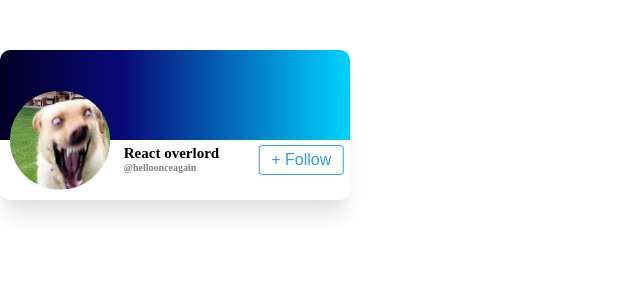
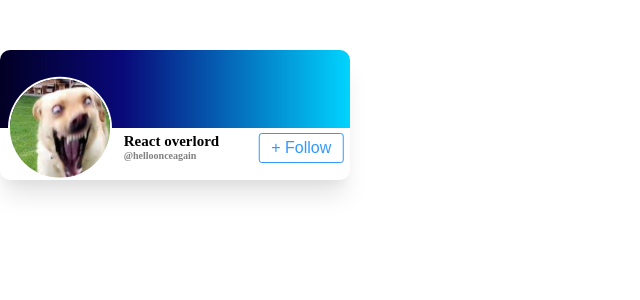
Before and after one commit to Riofalk/Forms, a React (Create React App) app: page /profile in a window 1280 px wide. Shown: the top 300 px of the page, without its empty margins (0-640 px from the left). Built offline with nearby package versions, Linux system fonts and the light colour scheme.

Commit message:
Box shaddow for mini profile added

```diff
--- a/src/components/miniProfile/miniProfile.css
+++ b/src/components/miniProfile/miniProfile.css
@@ -3,13 +3,14 @@
     display: flex;
     flex-direction: column;
     border-radius: 10px;
-    height: 150px;
+    height: 130px;
     width: 350px;
     background-color: white;
     margin: 50px 0 50px 0;
 }
 
 .profileBackground {
+
     background: linear-gradient(90deg, rgba(2,0,36,1) 0%, rgba(9,9,121,1) 35%, rgba(7,43,144,1) 46%, rgba(5,99,181,1) 64%, rgba(0,212,255,1) 100%);
     width: 100%;
     height: 60%;
@@ -17,6 +18,7 @@
 }
 
 .profileImg {
+    box-shadow: white 0px 0px 0px 2px;
     width: 100px;
     height: auto;
     position: absolute;
```
